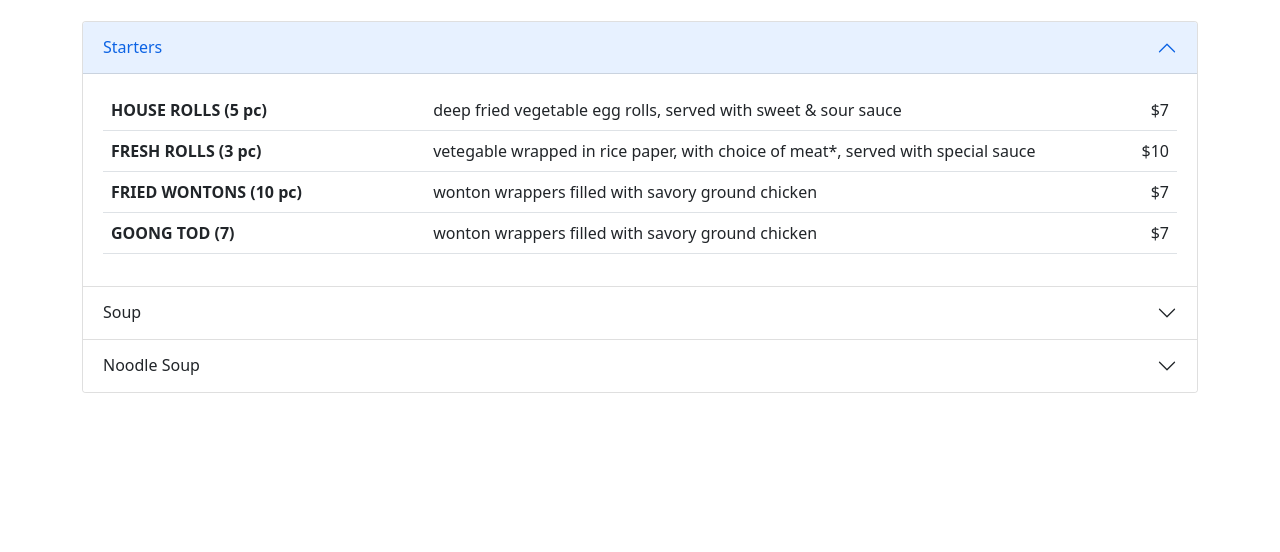
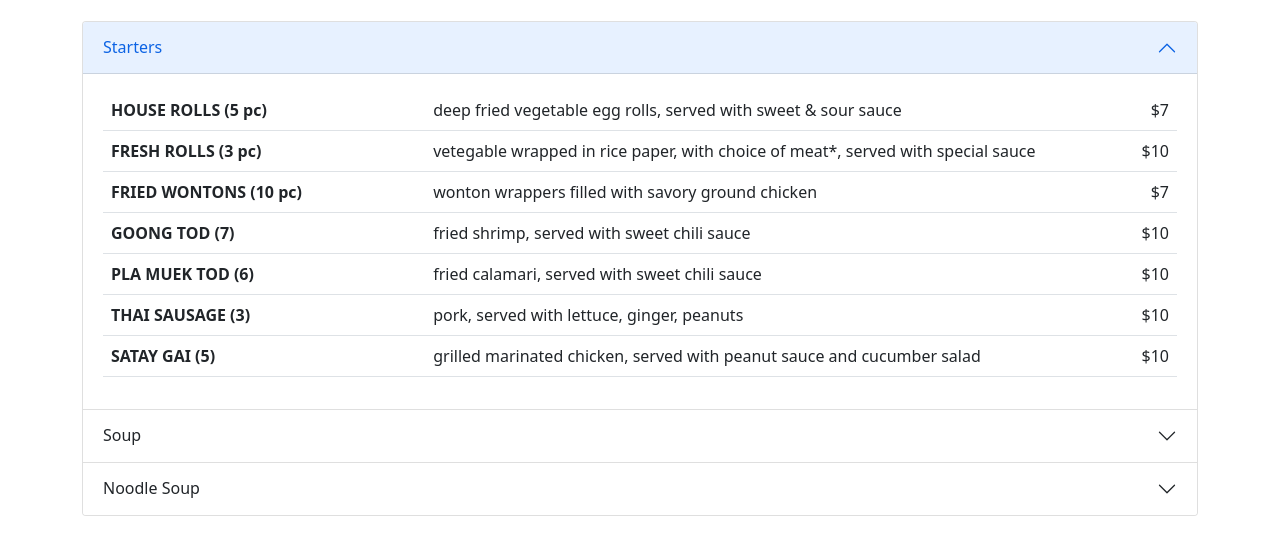
Before and after one commit to jiashibali/khun9thaikitchen, a plain HTML site: page index.html in a window 1280 px wide. Shown: the part 72-624 px from the top of the page. Drawn offline with nearby package versions, Linux system fonts and the light colour scheme.

Commit message:
Update index.html

```diff
--- a/index.html
+++ b/index.html
@@ -52,8 +52,23 @@
                               </tr>
                               <tr>
                                 <th scope="row" style="width:30%">GOONG TOD (7)</th>
-                                <td style="width:60%">wonton wrappers filled with savory ground chicken</td>
-                                <td align="right">$7</td>
+                                <td style="width:60%">fried shrimp, served with sweet chili sauce</td>
+                                <td align="right">$10</td>
+                              </tr>
+                              <tr>
+                                <th scope="row" style="width:30%">PLA MUEK TOD (6)</th>
+                                <td style="width:60%">fried calamari, served with sweet chili sauce</td>
+                                <td align="right">$10</td>
+                              </tr>
+                              <tr>
+                                <th scope="row" style="width:30%">THAI SAUSAGE (3)</th>
+                                <td style="width:60%">pork, served with lettuce, ginger, peanuts</td>
+                                <td align="right">$10</td>
+                              </tr>
+                              <tr>
+                                <th scope="row" style="width:30%">SATAY GAI (5)</th>
+                                <td style="width:60%">grilled marinated chicken, served with peanut sauce and cucumber salad</td>
+                                <td align="right">$10</td>
                               </tr>
                             </tbody>
                           </table>
```
